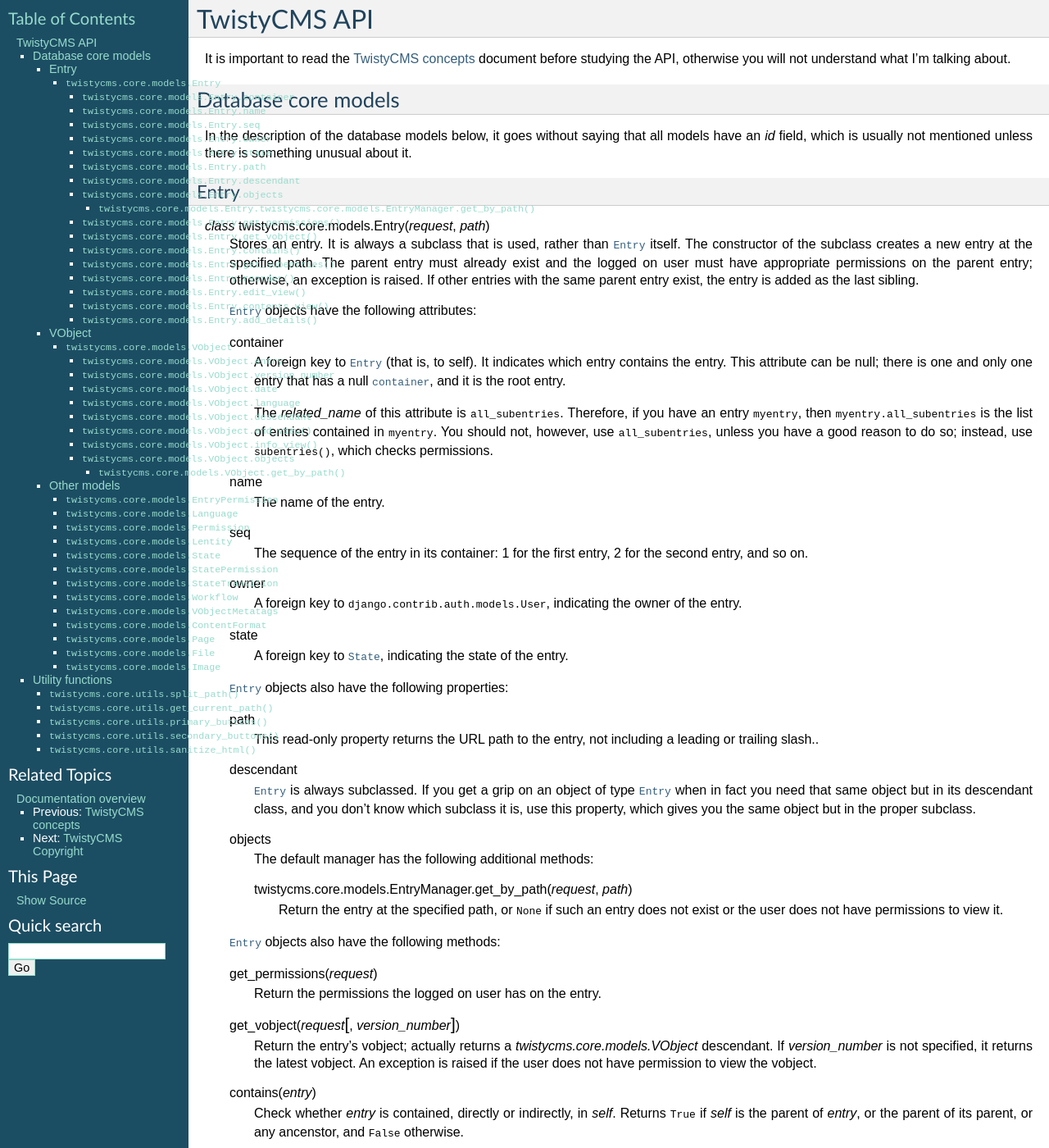
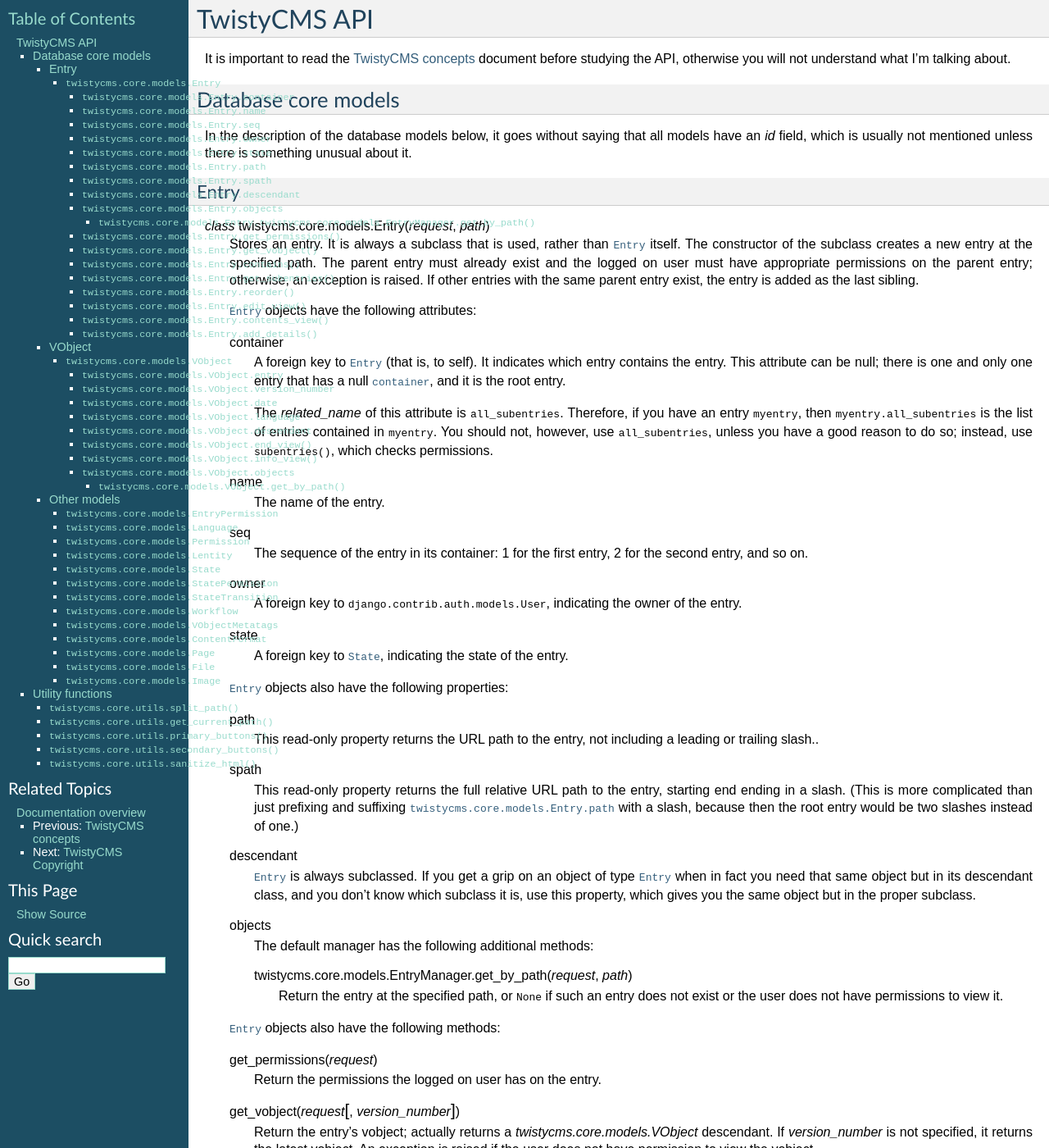
Before and after one commit to aptiko/zadig, a Sphinx documentation site: the page built from docs/api.txt, in a window 1280 px wide and 1400 px high. Shown: the whole window at 82% size. Built offline with Sphinx 7.4.7, drawn with Linux system fonts in a browser that asks for light colours.

Commit message:
Fixed path errors

```diff
--- a/docs/api.txt
+++ b/docs/api.txt
@@ -69,6 +69,14 @@ Entry
 
       This read-only property returns the URL path to the entry, not
       including a leading or trailing slash..
+
+   .. attribute:: twistycms.core.models.Entry.spath
+
+      This read-only property returns the full relative URL path to
+      the entry, starting end ending in a slash. (This is more
+      complicated than just prefixing and suffixing
+      :attr:`twistycms.core.models.Entry.path` with a slash, because
+      then the root entry would be two slashes instead of one.)
 
    .. attribute:: twistycms.core.models.Entry.descendant
 
```
Also changed, not shown: 2 other files.
